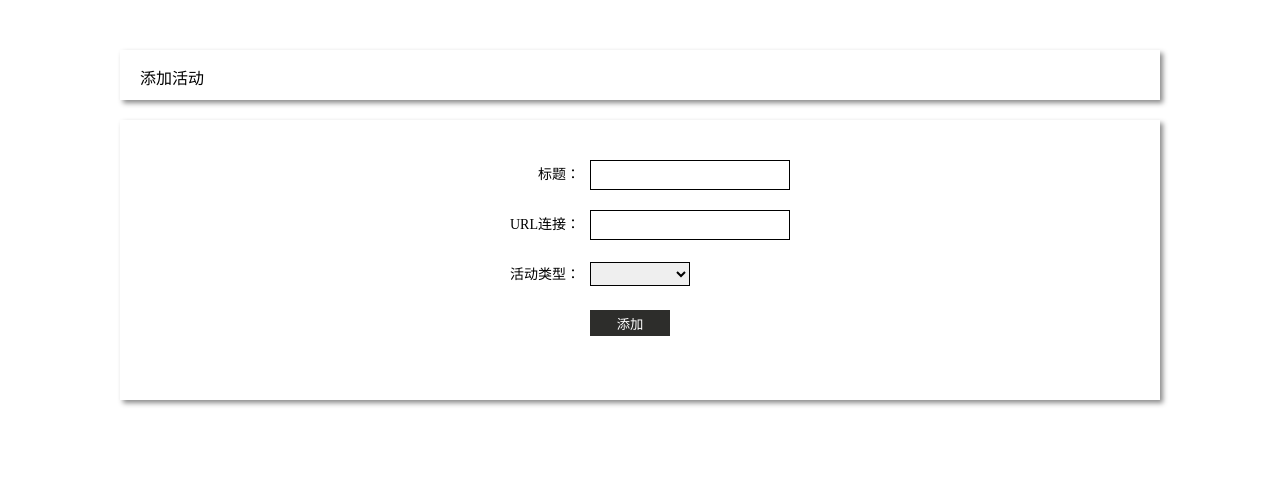
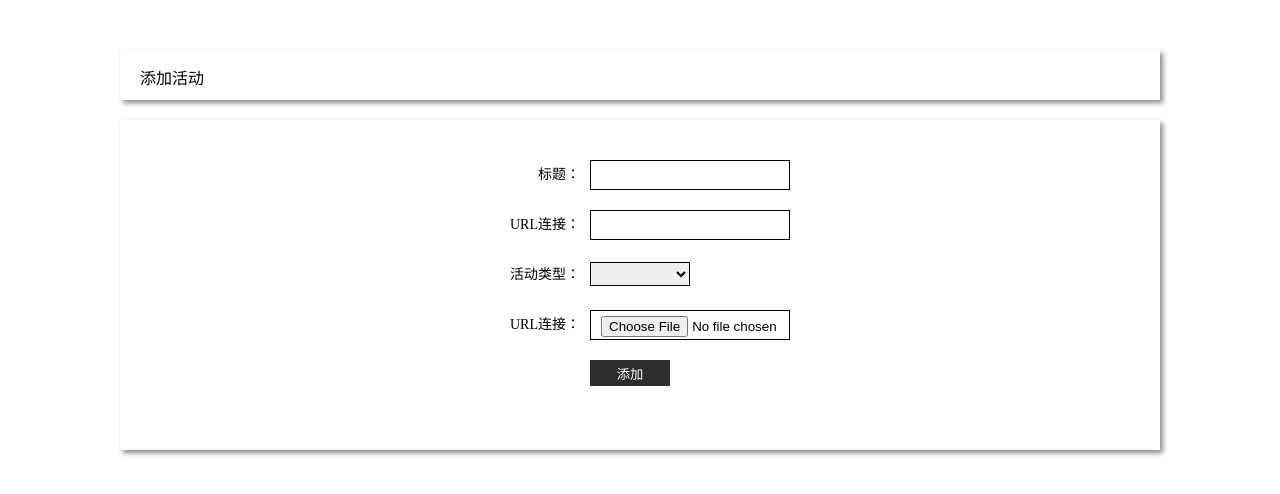
Before and after one commit to DodgeWang/canada_parent, a website: page public/tpls/addActivity.html in a window 1280 px wide. Both pictures are taken after a click on the button "添加". Drawn offline with Linux system fonts and the light colour scheme; no server answers.

Commit message:
ajaxFileUpload

```diff
--- a/config/routers.js
+++ b/config/routers.js
@@ -79,4 +79,6 @@ module.exports = function(app) {
 
     app.get('/activity/delete',activity.deleteData); //根据ID删除活动
 
+    app.post('/activity/add',activity.add); //添加活动
+
 }
--- a/public/js/addActivity.js
+++ b/public/js/addActivity.js
@@ -1,5 +1,5 @@
-$(function(){
-	$.get("/classification/list", function(obj) {
+$(function() {
+    $.get("/classification/list", function(obj) {
         if (obj.status.code !== 0) {
             alert(obj.status.msg);
         } else {
@@ -11,4 +11,34 @@ $(function(){
             }
         }
     })
+
+
+
+
+    $("#formSubmit").click(function() {
+        ajaxFileUpload();
+    })
 })
+
+
+function ajaxFileUpload() {
+    $.ajaxFileUpload({
+        url: '/activity/add', //用于文件上传的服务器端请求地址
+        secureuri: false, //是否需要安全协议，一般设置为false
+        fileElementId: 'imgfile', //文件上传域的ID
+        dataType: 'json', //返回值类型 一般设置为json
+        data:{
+            name:'wangdaiqiang',
+            title:"haha"
+        },
+        success: function(data, status) //服务器成功响应处理函数
+            {
+                console.log(data)
+            },
+        error: function(data, status, e) //服务器响应失败处理函数
+            {
+                alert(e);
+            }
+    })
+    return false;
+}
--- /dev/null
+++ b/public/js/ajaxfileupload.js
@@ -0,0 +1,224 @@
+
+jQuery.extend({
+
+
+    createUploadIframe: function(id, uri)
+    {
+        //create frame
+        var frameId = 'jUploadFrame' + id;
+
+        if(window.ActiveXObject) {
+            var io = document.createElement('<iframe id="' + frameId + '" name="' + frameId + '" />');
+            if(typeof uri== 'boolean'){
+                io.src = 'javascript:false';
+            }
+            else if(typeof uri== 'string'){
+                io.src = uri;
+            }
+        }
+        else {
+            var io = document.createElement('iframe');
+            io.id = frameId;
+            io.name = frameId;
+        }
+        io.style.position = 'absolute';
+        io.style.top = '-1000px';
+        io.style.left = '-1000px';
+
+        document.body.appendChild(io);
+
+        return io
+    },
+    createUploadForm: function(id, fileElementId)
+    {
+        //create form
+        var formId = 'jUploadForm' + id;
+        var fileId = 'jUploadFile' + id;
+        var form = $('<form  action="" method="POST" name="' + formId + '" id="' + formId + '" enctype="multipart/form-data"></form>');
+        var oldElement = $('#' + fileElementId);
+        var newElement = $(oldElement).clone();
+        $(oldElement).attr('id', fileId);
+        $(oldElement).before(newElement);
+        $(oldElement).appendTo(form);
+        //set attributes
+        $(form).css('position', 'absolute');
+        $(form).css('top', '-1200px');
+        $(form).css('left', '-1200px');
+        $(form).appendTo('body');
+        return form;
+    },
+    addOtherRequestsToForm: function(form,data)
+    {
+        // add extra parameter
+        var originalElement = $('<input type="hidden" name="" value="">');
+        for (var key in data) {
+            name = key;
+            value = data[key];
+            var cloneElement = originalElement.clone();
+            cloneElement.attr({'name':name,'value':value});
+            $(cloneElement).appendTo(form);
+        }
+        return form;
+    },
+
+    ajaxFileUpload: function(s) {
+        // TODO introduce global settings, allowing the client to modify them for all requests, not only timeout
+        s = jQuery.extend({}, jQuery.ajaxSettings, s);
+        var id = new Date().getTime()
+        var form = jQuery.createUploadForm(id, s.fileElementId);
+        if ( s.data ) form = jQuery.addOtherRequestsToForm(form,s.data);
+        var io = jQuery.createUploadIframe(id, s.secureuri);
+        var frameId = 'jUploadFrame' + id;
+        var formId = 'jUploadForm' + id;
+        // Watch for a new set of requests
+        if ( s.global && ! jQuery.active++ )
+        {
+            jQuery.event.trigger( "ajaxStart" );
+        }
+        var requestDone = false;
+        // Create the request object
+        var xml = {}
+        if ( s.global )
+            jQuery.event.trigger("ajaxSend", [xml, s]);
+        // Wait for a response to come back
+        var uploadCallback = function(isTimeout)
+        {
+            var io = document.getElementById(frameId);
+            try
+            {
+                if(io.contentWindow)
+                {
+                    xml.responseText = io.contentWindow.document.body?io.contentWindow.document.body.innerHTML:null;
+                    xml.responseXML = io.contentWindow.document.XMLDocument?io.contentWindow.document.XMLDocument:io.contentWindow.document;
+
+                }else if(io.contentDocument)
+                {
+                    xml.responseText = io.contentDocument.document.body?io.contentDocument.document.body.innerHTML:null;
+                    xml.responseXML = io.contentDocument.document.XMLDocument?io.contentDocument.document.XMLDocument:io.contentDocument.document;
+                }
+            }catch(e)
+            {
+                jQuery.handleError(s, xml, null, e);
+            }
+            if ( xml || isTimeout == "timeout")
+            {
+                requestDone = true;
+                var status;
+                try {
+                    status = isTimeout != "timeout" ? "success" : "error";
+                    // Make sure that the request was successful or notmodified
+                    if ( status != "error" )
+                    {
+                        // process the data (runs the xml through httpData regardless of callback)
+                        var data = jQuery.uploadHttpData( xml, s.dataType );
+                        // If a local callback was specified, fire it and pass it the data
+                        if ( s.success )
+                            s.success( data, status );
+
+                        // Fire the global callback
+                        if( s.global )
+                            jQuery.event.trigger( "ajaxSuccess", [xml, s] );
+                    } else
+                        jQuery.handleError(s, xml, status);
+                } catch(e)
+                {
+                    status = "error";
+                    jQuery.handleError(s, xml, status, e);
+                }
+
+                // The request was completed
+                if( s.global )
+                    jQuery.event.trigger( "ajaxComplete", [xml, s] );
+
+                // Handle the global AJAX counter
+                if ( s.global && ! --jQuery.active )
+                    jQuery.event.trigger( "ajaxStop" );
+
+                // Process result
+                if ( s.complete )
+                    s.complete(xml, status);
+
+                jQuery(io).unbind()
+
+                setTimeout(function()
+                {	try
+                    {
+                        $(io).remove();
+                        $(form).remove();
+
+                    } catch(e)
+                    {
+                        jQuery.handleError(s, xml, null, e);
+                    }
+
+                }, 100)
+
+                xml = null
+
+            }
+        }
+        // Timeout checker
+        if ( s.timeout > 0 )
+        {
+            setTimeout(function(){
+                // Check to see if the request is still happening
+                if( !requestDone ) uploadCallback( "timeout" );
+            }, s.timeout);
+        }
+        try
+        {
+            // var io = $('#' + frameId);
+            var form = $('#' + formId);
+            $(form).attr('action', s.url);
+            $(form).attr('method', 'POST');
+            $(form).attr('target', frameId);
+            if(form.encoding)
+            {
+                form.encoding = 'multipart/form-data';
+            }
+            else
+            {
+                form.enctype = 'multipart/form-data';
+            }
+            $(form).submit();
+
+        } catch(e)
+        {
+            jQuery.handleError(s, xml, null, e);
+        }
+        if(window.attachEvent){
+            document.getElementById(frameId).attachEvent('onload', uploadCallback);
+        }
+        else{
+            document.getElementById(frameId).addEventListener('load', uploadCallback, false);
+        }
+        return {abort: function () {}};
+
+    },
+
+    uploadHttpData: function( r, type ) {
+        var data = !type;
+        data = type == "xml" || data ? r.responseXML : r.responseText;
+        // If the type is "script", eval it in global context
+        if ( type == "script" )
+            jQuery.globalEval( data );
+        // Get the JavaScript object, if JSON is used.
+        if ( type == "json" )
+        {
+            // If you add mimetype in your response,
+            // you have to delete the '<pre></pre>' tag.
+            // The pre tag in Chrome has attribute, so have to use regex to remove
+            var data = r.responseText;
+            var rx = new RegExp("<pre.*?>(.*?)</pre>","i");
+            var am = rx.exec(data);
+            //this is the desired data extracted
+            var data = (am) ? am[1] : "";    //the only submatch or empty
+            eval( "data = " + data );
+        }
+        // evaluate scripts within html
+        if ( type == "html" )
+            jQuery("<div>").html(data).evalScripts();
+        //alert($('param', data).each(function(){alert($(this).attr('value'));}));
+        return data;
+    }
+})
--- a/public/tpls/addActivity.html
+++ b/public/tpls/addActivity.html
@@ -29,12 +29,17 @@
                     </select>
                 </li>
                 <li>
+                    <span class="formBoxTitle">URL连接：</span>
+                    <input type="file" name="file" class="formBoxText" id="imgfile"/>
+                </li>
+                <li>
                     <button class="formBoxButton" id="formSubmit">添加</button>
                 </li>
             </ul>
         </div>
     </div>
     <script type="text/javascript" src="../js/jquery-3.2.1.min.js"></script>
+    <script type="text/javascript" src="../js/ajaxfileupload.js"></script>
     <script type="text/javascript" src="../js/addActivity.js"></script>
 </body>
 
```
Also changed, not shown: app/controllers/activity.controller.js (+9 -3 lines), 1 other file.
